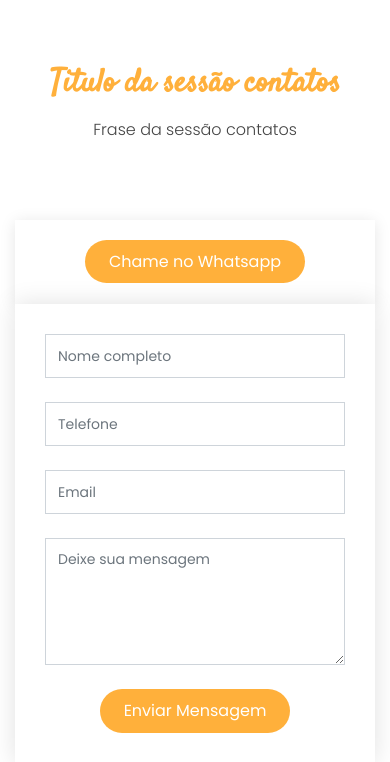
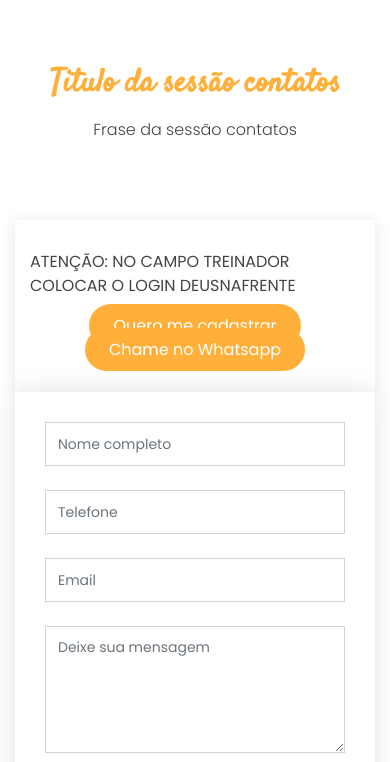
Before and after one commit to infsolution/onepagemt, a Django app: page / in a window 390 px wide. Shown: the part 2124-2886 px from the top of the page. Run offline with Django 3.2, Linux system fonts and the light colour scheme; data comes from the database, SQL or seed files in the repository; data that the repository does not hold is empty; some libraries are stand-ins or nearby versions.

Commit message:
update index

```diff
--- a/onepage/templates/onepage/index.html
+++ b/onepage/templates/onepage/index.html
@@ -1007,6 +1007,13 @@
               <h4>Location:</h4>
               <p>A108 Adam Street<br>New York, NY 535022</p>
             </ di-->
+	<p><span>ATENÇÃO: NO CAMPO TREINADOR COLOCAR O LOGIN <span>DEUSNAFRENTE</span></span></P>
+
+	<div class="col-lg-12 col-md-12 info mt-12 mt-lg-0" style="text-align: center;">
+            <div class="button-whatsapp">
+              <a href="https://cadastro.maravilhasdaterra.com.br/deusnafrente">Quero me cadastrar</a>
+             </div>
+            </div>
 
             <div class="col-lg-12 col-md-12 info mt-12 mt-lg-0" style="text-align: center;">
             <div class="button-whatsapp">
```
